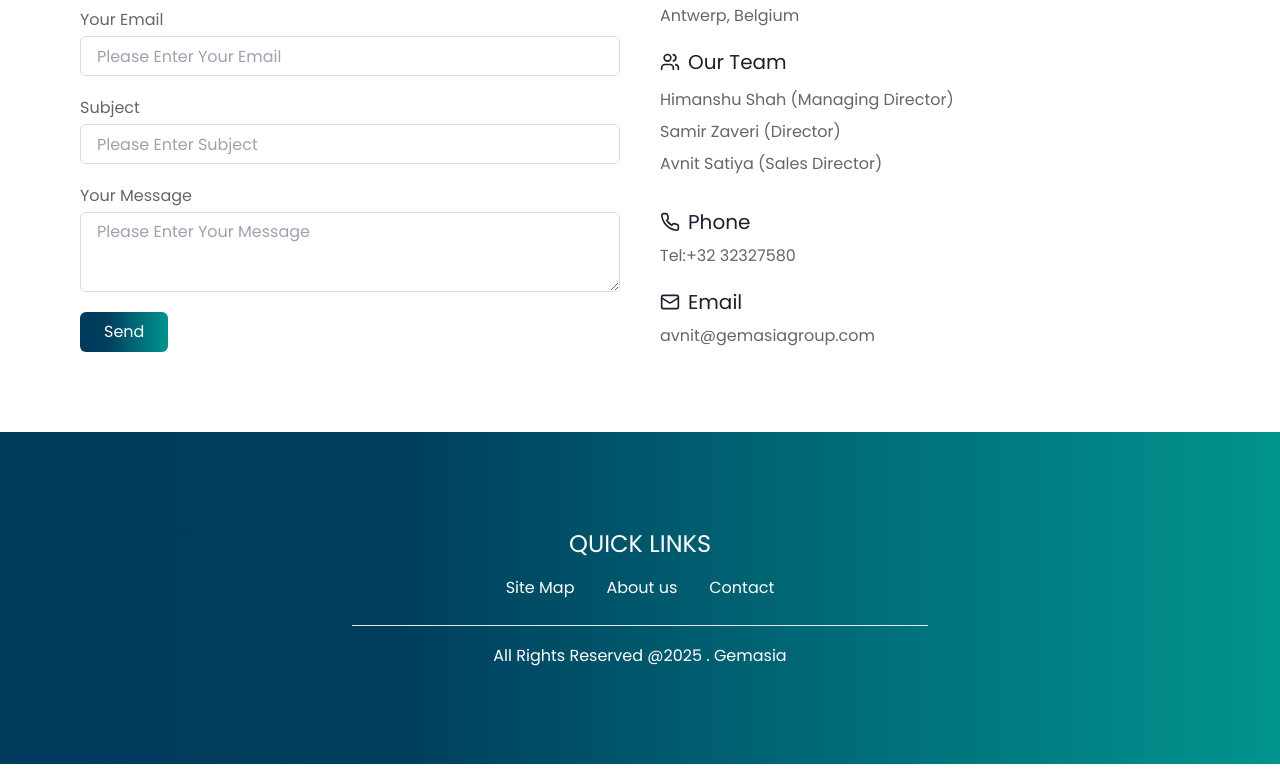
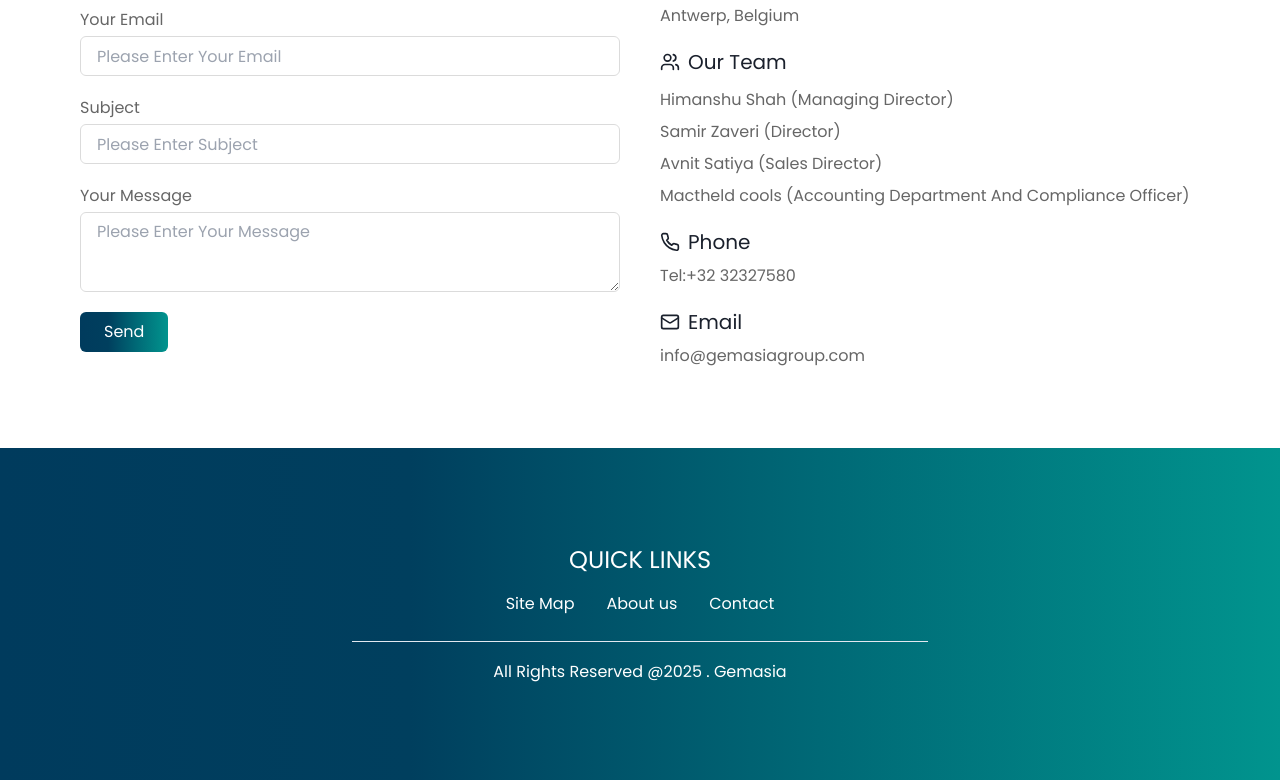
Before and after one commit to shailu7039/Gemasia, a React (Create React App) app: page /contact-us in a window 1280 px wide. Shown: the part 994-1774 px from the top of the page. Built offline with nearby package versions, Linux system fonts and the light colour scheme.

Commit message:
add ore team name

```diff
--- a/src/view/pages/contact/components/ContactForm.js
+++ b/src/view/pages/contact/components/ContactForm.js
@@ -158,17 +158,20 @@
            </div>
              <div className="py-3 ">
              <ul className="">
-              <li className="text-666666 text-hover">Himanshu Shah (Managing Director)</li>
+              <li className="text-666666 text-hover pb-2">Himanshu Shah (Managing Director)</li>
               </ul>
               <ul>
-              <li className="text-666666 text-hover py-2">Samir Zaveri (Director)</li>
+              <li className="text-666666 text-hover pb-2">Samir Zaveri (Director)</li>
               </ul>
               <ul>
-              <li className="text-666666 text-hover">Avnit Satiya (Sales Director)</li>
+              <li className="text-666666 text-hover pb-2">Avnit Satiya (Sales Director)</li>
+              </ul>
+              <ul>
+              <li className="text-666666 text-hover">Mactheld cools (Accounting Department And Compliance Officer)</li>
               </ul>
              </div>
             </div>
-            <div className="flex items-center gap-2 pt-5">
+            <div className="flex items-center gap-2 pt-2">
               <Phone className="lg:w-5 md:w-0 w-5 lg:h-5 md:h-0 h-5" />
               <h2 className="lg:text-xl md:text-xl text-base">Phone</h2>
             </div>
@@ -183,7 +186,7 @@
             </div>
             <div className="pt-2">
               <p className="text-666666 text-hover">
-                <a href="mailto:avnit@gemasiagroup.com">avnit@gemasiagroup.com</a>
+                <a href="mailto:info@gemasiagroup.com">info@gemasiagroup.com</a>
               </p>
             </div>
           </div>
```
